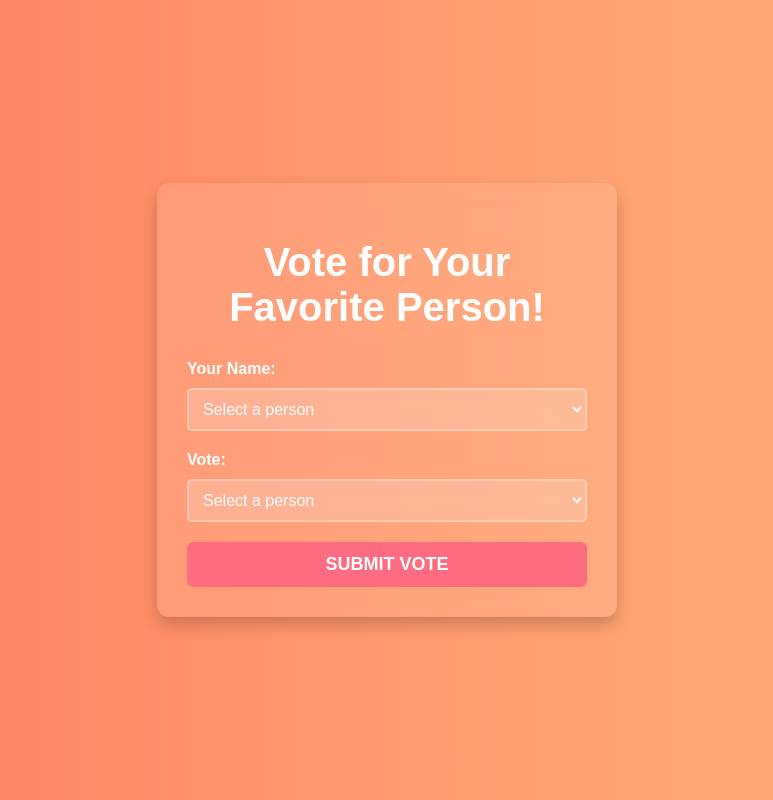
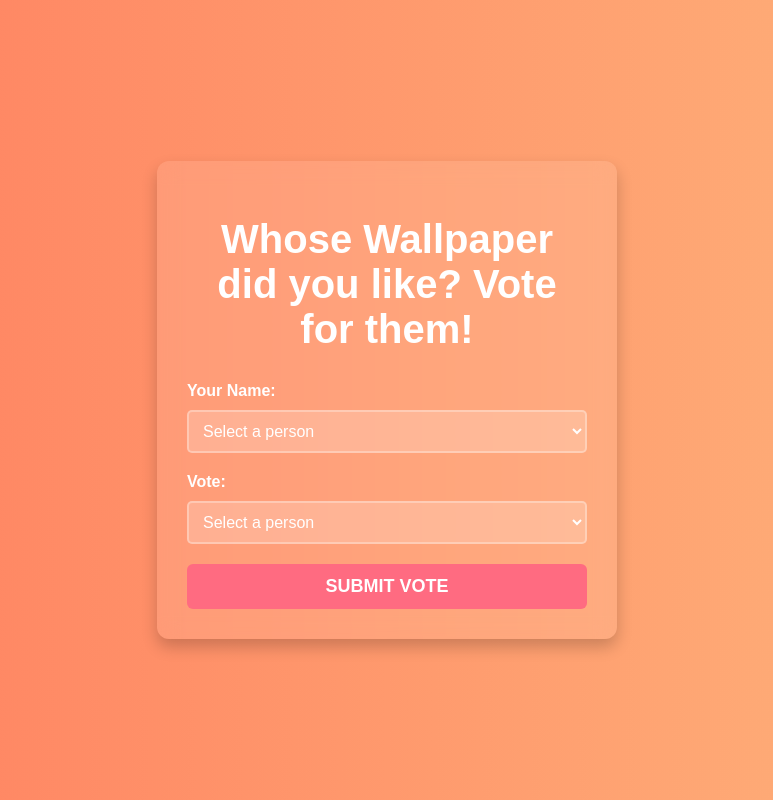
Before and after one commit to reuelrai/vote, a plain HTML site: page index.html in a window 1280 px wide. Shown: the whole page, without its empty margins (253-1026 px from the left). Drawn offline with nearby package versions, Linux system fonts and the light colour scheme.

Commit message:
Update index.html

```diff
--- a/index.html
+++ b/index.html
@@ -11,7 +11,7 @@
 <body>
 
     <form id="voteForm">
-        <h1>Vote for Your Favorite Person!</h1>
+        <h1>Whose Wallpaper did you like? Vote for them!</h1>
         <label for="name">Your Name:</label>
         <select id="name" name="name" required>
             <option value="">Select a person</option>
```
